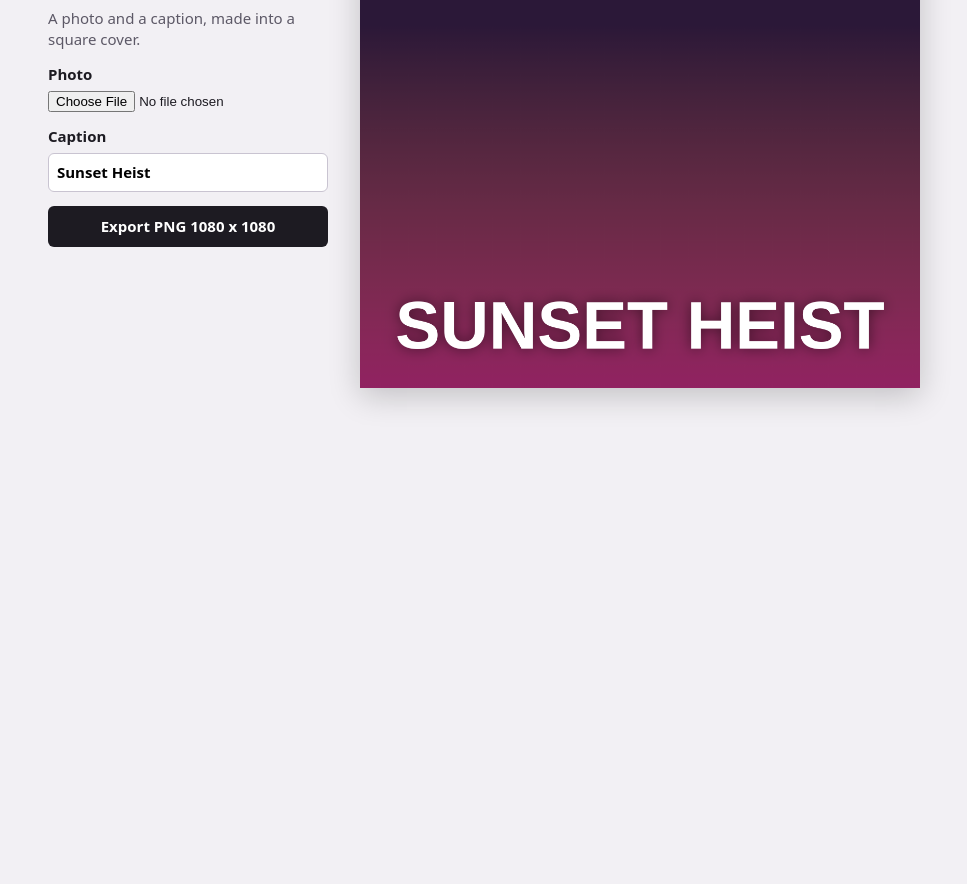
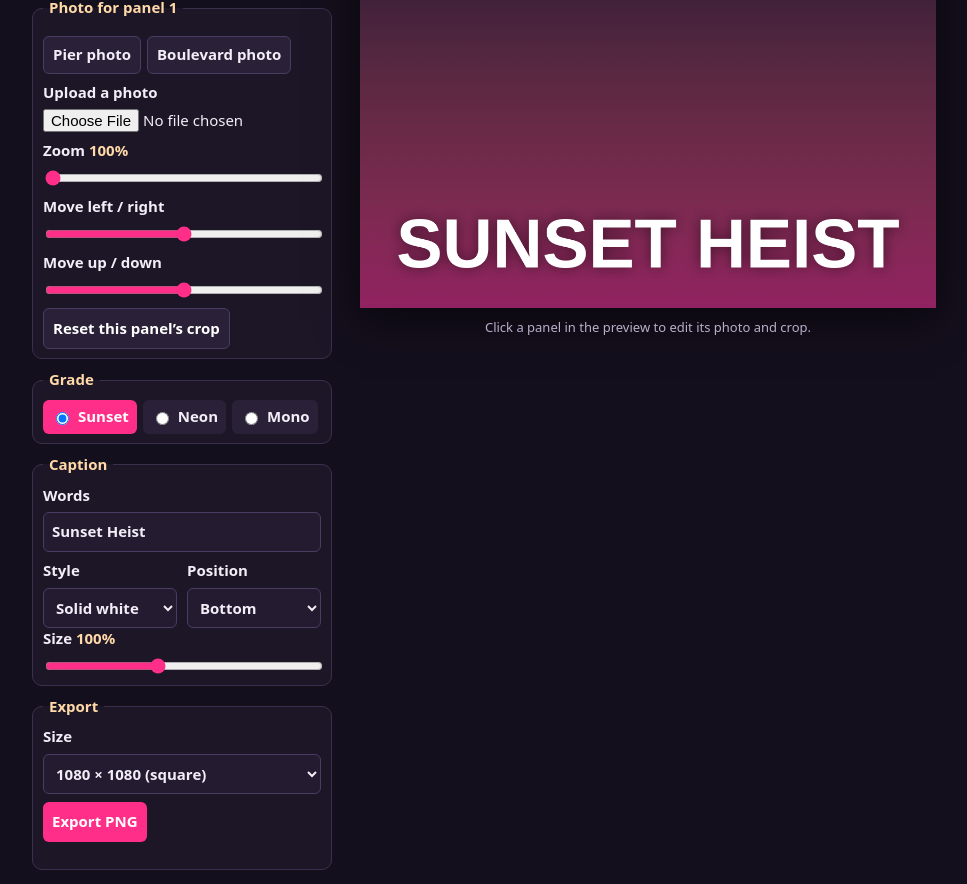
Before and after one commit to Ernestopapa/makefun-gta6-cover-art, a plain HTML site: page app/index.html in a window 1280 px wide. Shown: the part 292-1176 px from the top of the page, without its empty margins (156-1123 px from the left). Before the commit the page ends 800 px from the top, so only its background shows below. Drawn offline with Linux system fonts and the light colour scheme.

Commit message:
Cover Press: GTA 6 cover-art builder (build + fix rounds, review GO)

```diff
--- a/app/index.html
+++ b/app/index.html
@@ -3,20 +3,96 @@
 <head>
 <meta charset="utf-8">
 <meta name="viewport" content="width=device-width, initial-scale=1">
-<title>Cover Snap</title>
+<title>Cover Press — neon-sunset cover maker</title>
 <link rel="stylesheet" href="./style.css">
 </head>
 <body>
 <main class="app">
-  <section class="controls">
-    <h1>Cover Snap</h1>
-    <p>A photo and a caption, made into a square cover.</p>
-    <label>Photo <input id="photo" type="file" accept="image/*"></label>
-    <label>Caption <input id="caption" type="text" maxlength="40" value="Sunset Heist"></label>
-    <button id="export" type="button">Export PNG 1080 x 1080</button>
-    <p id="status" role="status"></p>
+  <section class="controls" aria-label="Cover controls">
+    <h1>Cover Press</h1>
+    <p class="tagline">Turn a photo into a neon-sunset cover. Everything runs offline, on your machine.</p>
+
+    <fieldset>
+      <legend>Layout</legend>
+      <div class="choices">
+        <label><input type="radio" name="layout" value="single" checked> Single</label>
+        <label><input type="radio" name="layout" value="panels2"> Two panels</label>
+        <label><input type="radio" name="layout" value="grid4"> Four grid</label>
+        <label><input type="radio" name="layout" value="hero3"> Hero + three</label>
+        <label><input type="radio" name="layout" value="fullbleed"> Full bleed</label>
+      </div>
+    </fieldset>
+
+    <fieldset>
+      <legend>Photo for panel <span id="panel-name">1</span></legend>
+      <div class="choices" id="panel-tabs" role="group" aria-label="Choose a panel to edit"></div>
+      <div class="choices">
+        <button id="sample-pier" type="button">Pier photo</button>
+        <button id="sample-boulevard" type="button">Boulevard photo</button>
+      </div>
+      <label class="upload">Upload a photo <input id="photo" type="file" accept="image/*"></label>
+      <label><span>Zoom <span class="value" id="zoom-val">100%</span></span>
+        <input id="zoom" type="range" min="100" max="300" value="100">
+      </label>
+      <label>Move left / right
+        <input id="dx" type="range" min="-100" max="100" value="0">
+      </label>
+      <label>Move up / down
+        <input id="dy" type="range" min="-100" max="100" value="0">
+      </label>
+      <button id="reset-crop" type="button">Reset this panel&rsquo;s crop</button>
+    </fieldset>
+
+    <fieldset>
+      <legend>Grade</legend>
+      <div class="choices">
+        <label><input type="radio" name="grade" value="sunset" checked> Sunset</label>
+        <label><input type="radio" name="grade" value="neon"> Neon</label>
+        <label><input type="radio" name="grade" value="mono"> Mono</label>
+      </div>
+    </fieldset>
+
+    <fieldset>
+      <legend>Caption</legend>
+      <label>Words <input id="caption" type="text" maxlength="40" value="Sunset Heist"></label>
+      <div class="frow">
+        <label>Style
+          <select id="cstyle">
+            <option value="solid">Solid white</option>
+            <option value="outline">Outline</option>
+            <option value="band">Colour band</option>
+          </select>
+        </label>
+        <label>Position
+          <select id="cpos">
+            <option value="top">Top</option>
+            <option value="middle">Middle</option>
+            <option value="bottom" selected>Bottom</option>
+          </select>
+        </label>
+      </div>
+      <label><span>Size <span class="value" id="csize-val">100%</span></span>
+        <input id="csize" type="range" min="60" max="160" value="100">
+      </label>
+    </fieldset>
+
+    <fieldset>
+      <legend>Export</legend>
+      <label>Size
+        <select id="export-size">
+          <option value="1080x1080">1080 &times; 1080 (square)</option>
+          <option value="1080x1350">1080 &times; 1350 (portrait)</option>
+          <option value="1920x1080">1920 &times; 1080 (wide)</option>
+        </select>
+      </label>
+      <button id="export" type="button">Export PNG</button>
+      <p id="status" role="status"></p>
+    </fieldset>
   </section>
-  <canvas id="cover" width="1080" height="1080" aria-label="The cover"></canvas>
+  <section class="preview">
+    <canvas id="cover" width="1080" height="1080" aria-label="The cover preview. Click a panel to edit it."></canvas>
+    <p class="hint">Click a panel in the preview to edit its photo and crop.</p>
+  </section>
 </main>
 <script type="module" src="./src/main.js"></script>
 </body>
--- a/app/style.css
+++ b/app/style.css
@@ -1,12 +1,34 @@
-html, body { margin: 0; height: 100%; background: #f2f0f4; color: #1d1b22; font: 15px/1.4 system-ui, sans-serif; }
-.app { display: flex; gap: 32px; align-items: center; justify-content: center; height: 100%; padding: 24px; box-sizing: border-box; }
-.controls { display: flex; flex-direction: column; gap: 14px; width: 280px; }
-.controls h1 { margin: 0; font-size: 28px; }
-.controls p { margin: 0; color: #5c5866; }
-label { display: flex; flex-direction: column; gap: 6px; font-weight: 600; }
-input[type=text] { font: inherit; padding: 8px; border: 1px solid #c9c4d1; border-radius: 6px; }
-button { font: inherit; font-weight: 700; padding: 10px; border: 0; border-radius: 6px; background: #1d1b22; color: #fff; cursor: pointer; }
-canvas { width: min(70vh, 60vw); height: min(70vh, 60vw); box-shadow: 0 8px 30px rgba(0, 0, 0, 0.2); }
-body.shot-cover .controls { display: none; }
+html, body { margin: 0; height: 100%; background: #140f1c; color: #f2edf7; font: 15px/1.45 system-ui, sans-serif; }
+.app { display: flex; gap: 28px; align-items: flex-start; justify-content: center; min-height: 100%; padding: 14px; box-sizing: border-box; }
+.controls { display: flex; flex-direction: column; gap: 10px; width: 300px; flex: none; }
+.controls h1 { margin: 0; font-size: 26px; letter-spacing: 0.04em; text-transform: uppercase; color: #fff; }
+.controls h1::after { content: ""; display: block; height: 4px; width: 64px; margin-top: 6px; background: linear-gradient(90deg, #ff9a3d, #ff2e88); border-radius: 2px; }
+.tagline { margin: 0; color: #b9aec9; }
+fieldset { margin: 0; min-width: 0; padding: 9px 10px; border: 1px solid #3a2f4d; border-radius: 10px; background: #1d1626; }
+legend { font-weight: 700; padding: 0 6px; color: #ffd9a8; }
+.choices { display: flex; flex-wrap: wrap; gap: 6px; margin-bottom: 8px; }
+.choices:last-child { margin-bottom: 0; }
+.choices label { display: flex; align-items: center; gap: 6px; font-weight: 600; background: #2a2138; padding: 6px 8px; border-radius: 6px; cursor: pointer; }
+.choices label:has(input:checked) { background: #ff2e88; color: #fff; }
+.choices button { font: inherit; font-weight: 600; padding: 7px 9px; border: 1px solid #4a3d63; border-radius: 6px; background: #2a2138; color: #f2edf7; cursor: pointer; }
+.choices button[aria-pressed="true"] { background: #ff2e88; border-color: #ff2e88; color: #fff; }
+fieldset > label { display: flex; flex-direction: column; gap: 6px; font-weight: 600; margin-bottom: 8px; }
+fieldset > label:last-child { margin-bottom: 0; }
+/* Two short controls side by side (caption Style + Position), so the editor fits a short window. */
+.frow { display: flex; gap: 10px; }
+.frow > label { display: flex; flex-direction: column; gap: 6px; font-weight: 600; flex: 1; min-width: 0; }
+fieldset > label .value { color: #ffd9a8; font-weight: 700; }
+input[type=text], select { font: inherit; padding: 8px; border: 1px solid #4a3d63; border-radius: 6px; background: #241b31; color: #f2edf7; }
+input[type=range] { width: 100%; accent-color: #ff2e88; }
+input[type=file] { font: inherit; font-weight: 400; }
+button { font: inherit; font-weight: 700; padding: 9px; border: 0; border-radius: 6px; background: #ff2e88; color: #fff; cursor: pointer; }
+button:hover { background: #ff4d9c; }
+#reset-crop { background: #2a2138; border: 1px solid #4a3d63; }
+#status { margin: 0; color: #8fe3a8; min-height: 1.2em; }
+.preview { display: flex; flex-direction: column; align-items: center; gap: 10px; position: sticky; top: 24px; }
+.preview canvas { width: min(72vh, 58vw); height: min(72vh, 58vw); box-shadow: 0 10px 40px rgba(0, 0, 0, 0.55); cursor: crosshair; }
+.hint { margin: 0; color: #b9aec9; font-size: 13px; }
+body.shot-cover .controls, body.shot-cover .hint { display: none; }
 body.shot-cover .app { padding: 0; }
+body.shot-cover .preview { position: static; }
 body.shot-cover canvas { width: 100vw; height: 100vh; box-shadow: none; }
```
